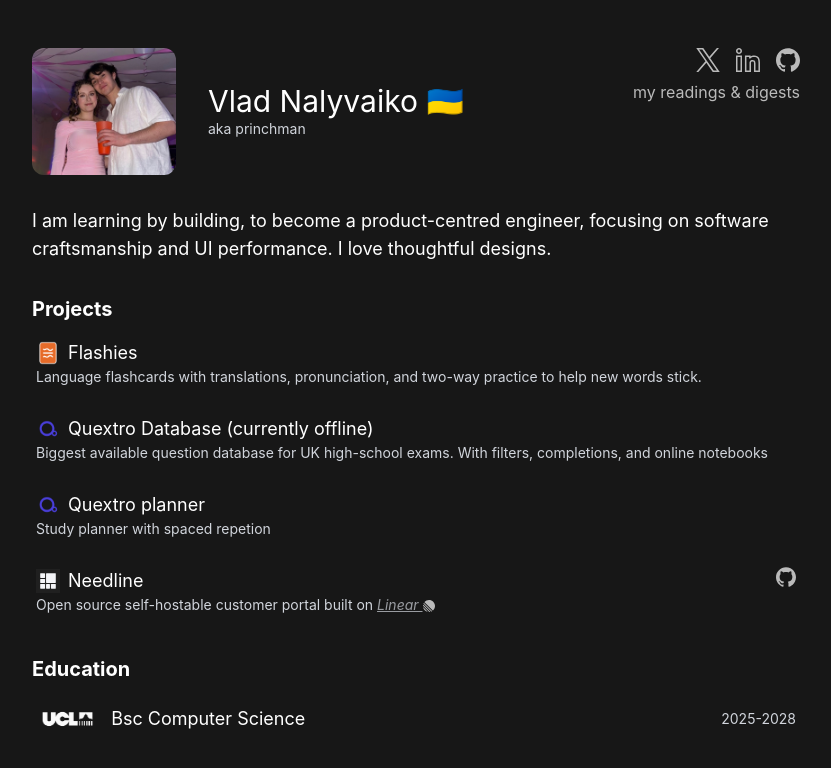
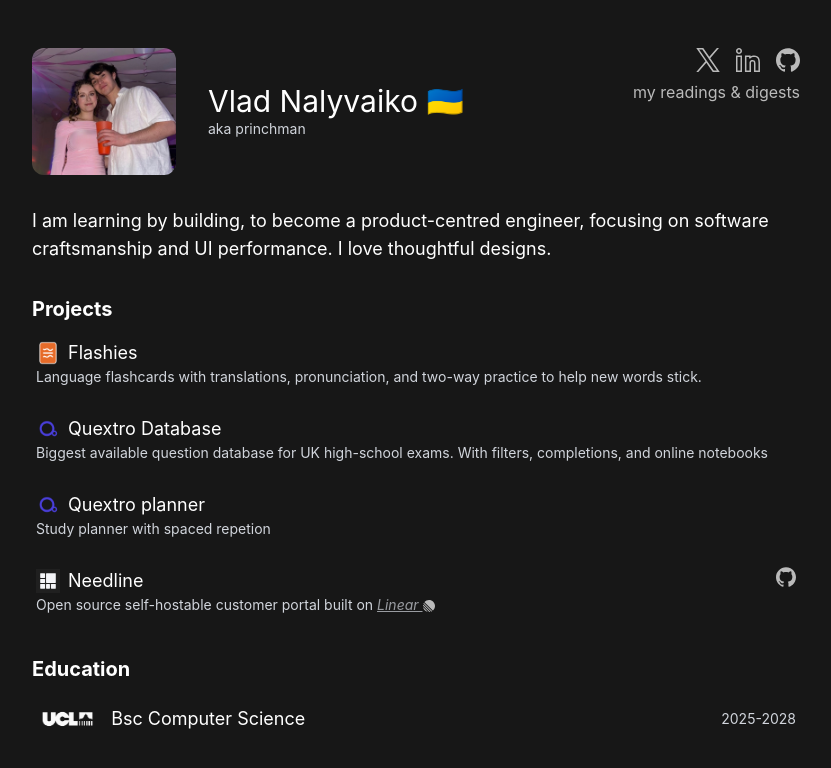
Before and after one commit to princhman/princhman.com, a SvelteKit app: page / in a window 1280 px wide. Shown: the top 768 px of the page, without its empty margins (224-1055 px from the left). Built offline with nearby package versions, Linux system fonts and the light colour scheme.

Commit message:
Update Quextro Database link and availability

```diff
--- a/src/routes/+page.svelte
+++ b/src/routes/+page.svelte
@@ -84,11 +84,11 @@
                             class="w-6 h-6"
                             alt="Quextro logo"
                         />
-                        <!-- <a href="https://quextro.com"> -->
-                        <p class="text-white text-lg font-sans">
-                            Quextro Database (currently offline)
-                        </p>
-                        <!-- </a> -->
+                        <a href="https://quextro.princhman.com">
+                            <p class="text-white text-lg font-sans">
+                                Quextro Database
+                            </p>
+                        </a>
                     </div>
                     <p class="text-gray-300 text-sm font-sans">
                         Biggest available question database for UK high-school
```
